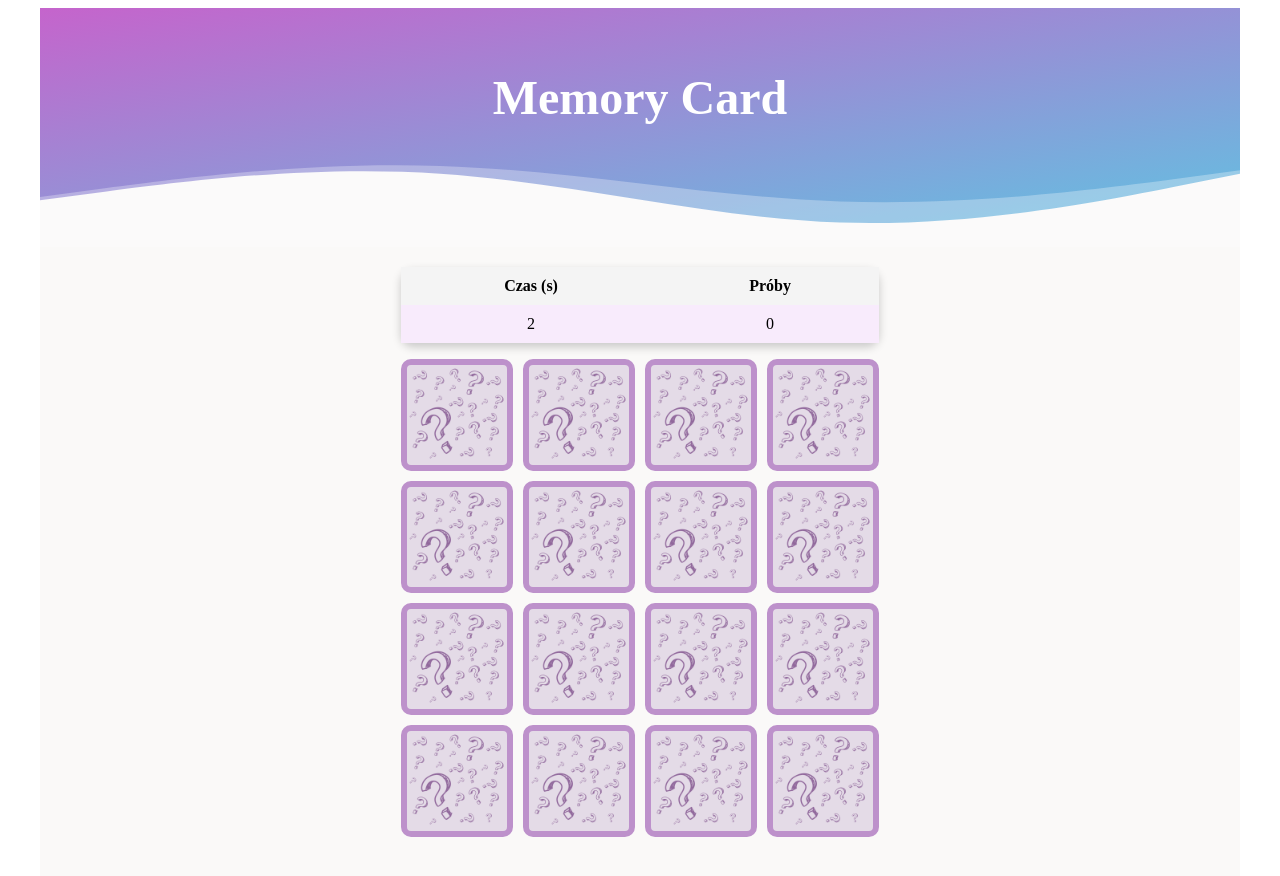
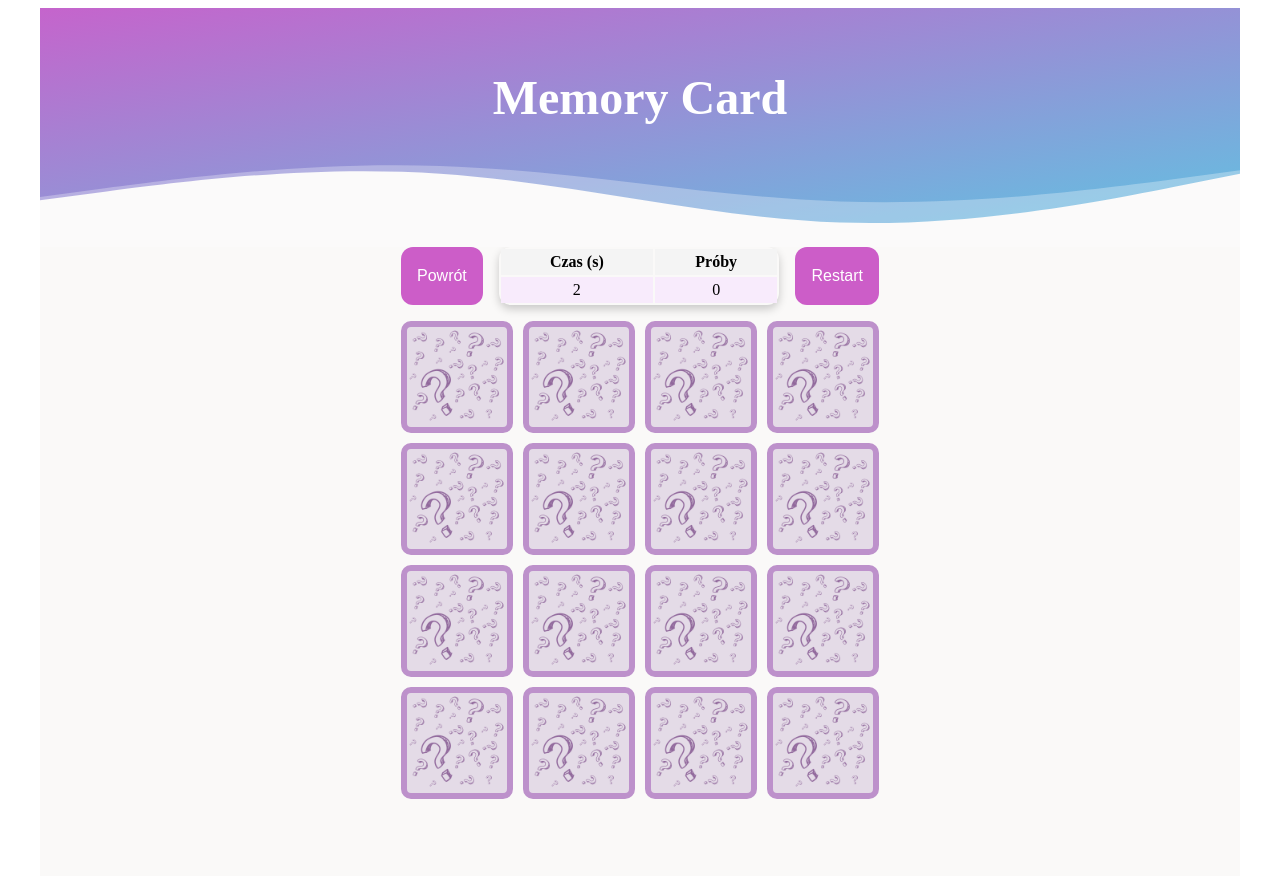
Before and after one commit to KrzysztofBiolik/memory-game-card, a React (Vite) app: page / in a window 1280 px wide. Both pictures are taken after a click on the button "Rozpocznij grę". Shown: the top 876 px of the page. Built offline with nearby package versions, Linux system fonts and the light colour scheme.

Commit message:
Added button component

```diff
--- a/src/components/Board.tsx
+++ b/src/components/Board.tsx
@@ -1,11 +1,19 @@
-import { useEffect, useState } from "react";
+import React, { useEffect, useState } from "react";
 import { useGameStore } from "../store";
 import Tile from "./Tile";
 import Stats from "./Stats";
+import Button from "./Button"; // Importujemy Button
 import "../styles/game.scss";
 
 const Board: React.FC = () => {
-  const { tiles, attempts, timeElapsed, setGameStarted } = useGameStore();
+  const {
+    tiles,
+    difficulty,
+    attempts,
+    timeElapsed,
+    setGameStarted,
+    initializeGame,
+  } = useGameStore();
   const [gameOver, setGameOver] = useState(false);
 
   useEffect(() => {
@@ -16,10 +24,19 @@ const Board: React.FC = () => {
 
   return (
     <div className="game-screen">
-      {/* Jeśli gra trwa, wyświetl statystyki i planszę */}
       {!gameOver ? (
         <>
-          <Stats headers={["Czas (s)", "Próby"]} data={[[timeElapsed, attempts]]} />
+          <div className="buttons">
+            <Button onClick={() => setGameStarted(false)} className="zeroMargin">
+              Powrót
+            </Button>
+            <Stats
+              headers={["Czas (s)", "Próby"]}
+              data={[[timeElapsed, attempts]]}
+            />
+            <Button onClick={() => initializeGame(difficulty)} className="zeroMargin">Restart</Button>
+          </div>
+
           <div className="game-board">
             {tiles.map((tile) => (
               <Tile
@@ -32,11 +49,15 @@ const Board: React.FC = () => {
           </div>
         </>
       ) : (
-        // Jeśli gra się skończyła, wyświetl baner końcowy
         <div className="game-over-banner">
           <h2>Twój wynik!</h2>
-          <Stats headers={["Czas (s)", "Próby"]} data={[[timeElapsed, attempts]]} />
-          <button onClick={() => setGameStarted(false)}>Powrót</button>
+          <Stats
+            headers={["Czas (s)", "Próby"]}
+            data={[[timeElapsed, attempts]]}
+          />
+          <Button onClick={() => setGameStarted(false)} className="secondary">
+            Powrót
+          </Button>
         </div>
       )}
     </div>
--- /dev/null
+++ b/src/components/Button.tsx
@@ -0,0 +1,18 @@
+import React from 'react';
+import '../styles/button.scss';
+
+interface ButtonProps {
+  onClick: () => void;
+  children: React.ReactNode;
+  className?: string;
+}
+
+const Button: React.FC<ButtonProps> = ({ onClick, children, className }) => {
+  return (
+    <button onClick={onClick} className={`button ${className}`}>
+      {children}
+    </button>
+  );
+};
+
+export default Button;
--- a/src/components/StartScreen.tsx
+++ b/src/components/StartScreen.tsx
@@ -1,6 +1,7 @@
 import React, { useState, useEffect } from "react";
 import { useGameStore } from "../store";
 import Stats from "./Stats";
+import Button from "./Button"; // Importujemy Button
 import "../styles/startScreen.scss";
 
 interface GameResult {
@@ -40,14 +41,12 @@ const StartScreen: React.FC = () => {
               <option value="hard">Trudny (36 kafelków)</option>
             </select>
           </label>
-          <button onClick={() => initializeGame(difficulty)}>
-            Rozpocznij grę
-          </button>
+          <Button onClick={() => initializeGame(difficulty)}>Rozpocznij grę</Button>
         </div>
       </div>
-      <button onClick={() => setShowStats(!showStats)}>
+      <Button onClick={() => setShowStats(!showStats)}>
         {showStats ? "Ukryj statystyki" : "Pokaż statystyki"}
-      </button>
+      </Button>
       {showStats && (
         <div className="stats-container">
           <h2>Historia gier</h2>
--- /dev/null
+++ b/src/styles/button.scss
@@ -0,0 +1,18 @@
+.button {
+    font-size: 1rem;
+    padding: 1rem;
+    border: none;
+    border-radius: 12px;
+    cursor: pointer;
+    background-color: #cc5dc8;
+    color: white;
+    transition: background-color 0.3s;
+
+    &:hover {
+      background-color: #5b166e;
+    }
+
+    &.zeroMargin {
+        margin: 0;
+    }
+}
--- a/src/styles/game.scss
+++ b/src/styles/game.scss
@@ -3,6 +3,13 @@
   flex-direction: column;
   align-items: center;
   gap: 1rem;
+
+  .buttons {
+    display: flex;
+    justify-content: space-between;
+    gap: 1rem;
+    width: 100%;
+  }
 }
 
 .game-board {
@@ -32,11 +39,4 @@
     font-size: 3rem; // Większa czcionka dla nagłówka
     margin: 1rem;
   }
-
-  button {
-    background: #d8b3ff; // Jasny fiolet
-    color: black;
-    border: none;
-    padding: 1rem 2rem;
-  }
 }
--- a/src/styles/stats.scss
+++ b/src/styles/stats.scss
@@ -1,7 +1,5 @@
 .results-table {
   width: 100%;
-  border-collapse: collapse;
-  margin-top: 20px;
   border-radius: 12px;
   box-shadow: 0px 4px 10px rgba(0, 0, 0, 0.2);
 
@@ -11,7 +9,7 @@
 
   th,
   td {
-    padding: 10px;
+    padding: 4px;
     text-align: center;
   }
 
--- a/src/styles/tile.scss
+++ b/src/styles/tile.scss
@@ -11,7 +11,6 @@
     border-radius: 10px;
     transition: 0.5s;
     border: 6px solid rgb(189, 145, 203);
-    backface-visibility: hidden;
     animation: flipIn 1.2s ease-out backwards;
 
     &.hidden {
```
